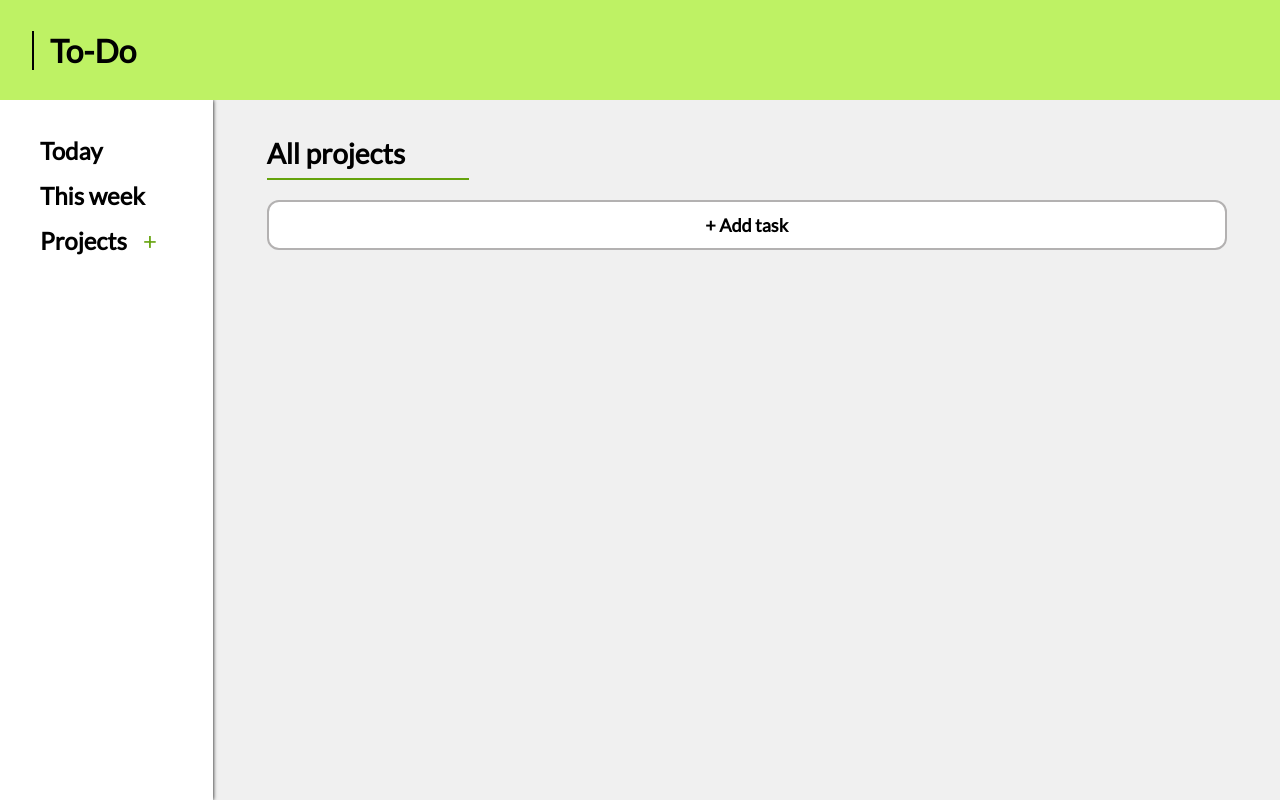
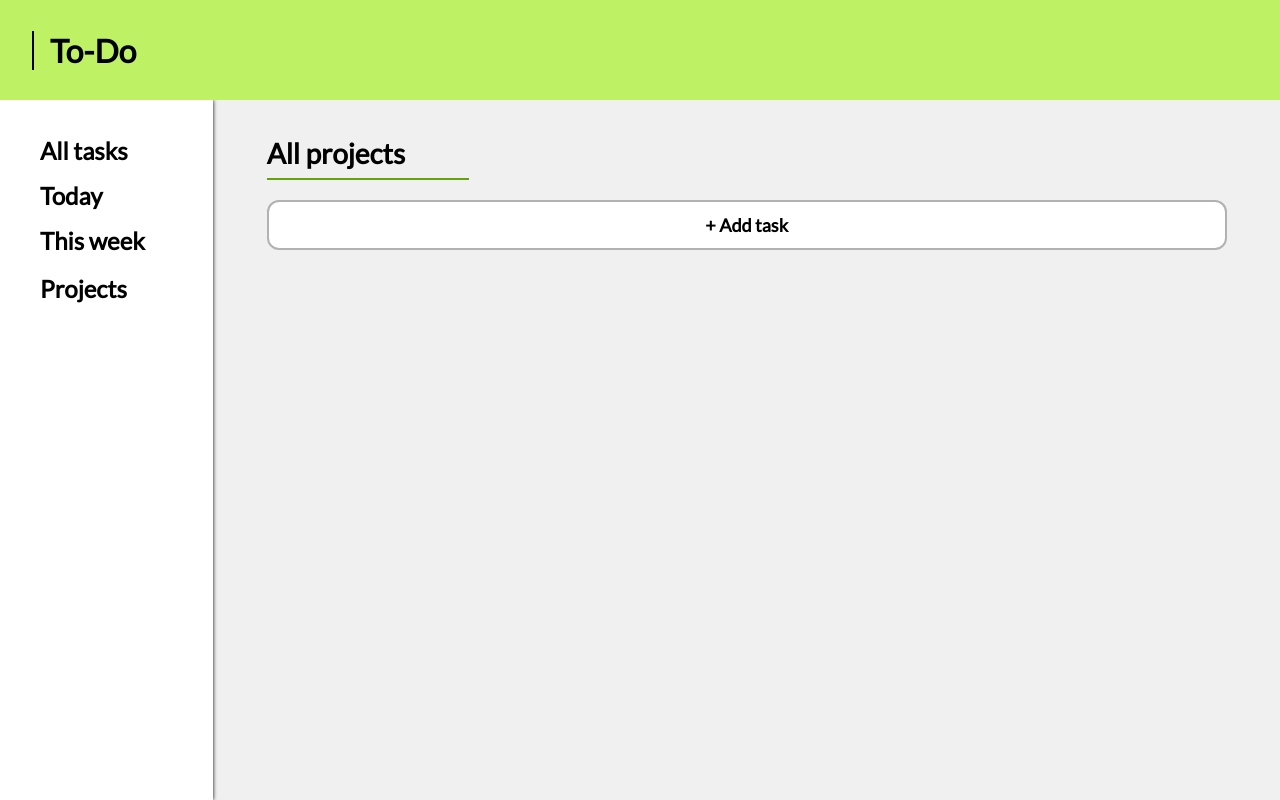
Before and after one commit to weBidji/to-do-list, a website built with webpack: page src/index.html in a window 1280 px wide. Built offline with nearby package versions, Linux system fonts and the light colour scheme.

Commit message:
add all tasks to navbar and changed add project

```diff
--- a/src/init.js
+++ b/src/init.js
@@ -1,4 +1,4 @@
-import { createTask, renderTasks, openModal, markAsComplete, deleteTask, editTaskEventListener, createTaskModal, todayEventListener, thisWeekEventListener } from './tasks.js';
+import { createTask, renderTasks, openModal, markAsComplete, deleteTask, editTaskEventListener, createTaskModal, todayEventListener, thisWeekEventListener, allTasksEventListener } from './tasks.js';
 import { createProject, projectList, renderProjects, filterProjects, deleteProjectEventListener, showProjectInput } from './projects.js';
 
 export function initializeApp() {
@@ -22,6 +22,7 @@ export function initializeApp() {
     deleteTask();
     todayEventListener();
     thisWeekEventListener();
+    allTasksEventListener();
     // showProjectInput();
     // createTaskModal();
     //createTaskModal();
@@ -44,6 +45,12 @@ export function loadUI() {
     document.body.appendChild(navBar);
     navBar.id = 'nav';
 
+
+    const allTasks = document.createElement('a');
+    allTasks.id = "all-tasks-link";
+    allTasks.textContent = 'All tasks';
+    allTasks.classList.add('nav-link');
+    navBar.appendChild(allTasks);
 
     const todayLink = document.createElement('a');
     todayLink.id = 'today-link';
--- a/src/projects.js
+++ b/src/projects.js
@@ -32,7 +32,7 @@ export function projectList() {
     projectsBox.id = 'projects-box';
     nav.appendChild(projectsBox);
 
-    addProjectButton.addEventListener('click', (e) => {
+   projectsLinkContainer.addEventListener('click', (e) => {
 
         const projectForm = document.getElementById('project-form');
 
--- a/src/style.css
+++ b/src/style.css
@@ -80,7 +80,6 @@ nav {
 
 }
 
-/* PROJECTS */
 
 .nav-link {
 
@@ -97,7 +96,7 @@ nav {
     border-left: 2px solid var(--lime-600);
 }
 
-#today-link {
+#all-tasks-link {
     margin-top: 2.25rem;
 }
 
@@ -151,7 +150,8 @@ nav {
 }
 
 #add-project-button {
-    font-size: 1.5rem;
+    visibility: hidden;
+    font-size: 1.75rem;
     color: var(--lime-600);
     background-color: transparent;
     transition: transform 0.2s ease-in-out;
@@ -173,6 +173,10 @@ nav {
     gap: 1rem;
     width: fit-content;
 
+}
+
+#project-link-container:hover #add-project-button {
+    visibility: visible;
 }
 
 #projects-link {
--- a/src/tasks.js
+++ b/src/tasks.js
@@ -212,128 +212,6 @@ export function createTask(name, description, project, date) {
 }
 
 
-/*
-export function renderTasks(project) {
-
-
-    const main = document.getElementById('main-section');
-    const mainTitleContainer = document.getElementById('main-title-container');
-
-
-    //Get tasks from storage before rendering
-
-    let storedTasks = localStorage.getItem('tasks');
-    if (storedTasks) {
-        tasks = JSON.parse(storedTasks);
-    }
-
-    let tasksToDisplay;
-
-    // Clear section
-
-    const titleToDelete = main.querySelector('h2');
-    if (titleToDelete) { titleToDelete.remove(); }
-    const existingTasks = main.querySelectorAll('.task');
-    existingTasks.forEach(task => task.remove());
-
-    // Title of current project
-
-    const projectTitle = document.createElement('h2');
-    projectTitle.id = 'project-title';
-    if (project === 'all') {
-        projectTitle.textContent = 'All projects'
-    } else {
-        projectTitle.textContent = project;
-    }
-
-    mainTitleContainer.appendChild(projectTitle);
-
-
-    // Filter tasks relative to selected project
-
-    if (project === 'all') {
-        tasksToDisplay = tasks;
-
-
-    } else {
-        tasksToDisplay = tasks.filter(containsProjectName)
-    }
-
-    function containsProjectName(task) {
-
-        return task.project === project;
-    };
-
-    // Create, fill and append elements to section
-
-    tasksToDisplay.forEach((task) => {
-
-        const taskDiv = document.createElement('div');
-        const taskName = document.createElement('h3');
-        const taskDesc = document.createElement('div');
-        const taskProject = document.createElement('div');
-        const taskDate = document.createElement('div');
-        const completedButton = document.createElement('button');
-        const editButton = document.createElement('button');
-        const deleteButton = document.createElement('button');
-
-
-        taskDiv.classList.add('task');
-        taskName.classList.add('task-name');
-        taskDesc.classList.add('task-desc');
-        taskProject.classList.add('task-project');
-        taskDate.classList.add('task-date')
-        completedButton.classList.add('completed-button');
-        editButton.classList.add('edit-button')
-        deleteButton.classList.add('delete-button')
-        const main = document.getElementById('main-section');
-
-        taskName.textContent = capitalizeFirstLetter(task.name);
-        taskDesc.textContent = capitalizeFirstLetter(task.description);
-
-        let taskProjectText = '';
-        if (task.project === '') {
-            taskProjectText = '(No project)'
-        } else {
-            taskProjectText = task.project;
-        }
-        taskProject.innerHTML = '<span><svg class="project-icon" xmlns="http://www.w3.org/2000/svg" viewBox="0 0 24 24"><path d="M20,6C20.58,6 21.05,6.2 21.42,6.59C21.8,7 22,7.45 22,8V19C22,19.55 21.8,20 21.42,20.41C21.05,20.8 20.58,21 20,21H4C3.42,21 2.95,20.8 2.58,20.41C2.2,20 2,19.55 2,19V8C2,7.45 2.2,7 2.58,6.59C2.95,6.2 3.42,6 4,6H8V4C8,3.42 8.2,2.95 8.58,2.58C8.95,2.2 9.42,2 10,2H14C14.58,2 15.05,2.2 15.42,2.58C15.8,2.95 16,3.42 16,4V6H20M4,8V19H20V8H4M14,6V4H10V6H14Z" /></svg></span>' + `<p class="task-project-name">${capitalizeFirstLetter(taskProjectText)}</p>`;
-
-
-        // Date formatting function
-
-        function formatDate(date) {
-
-            const dateString = date;
-            const [day, month, year] = dateString.split('-');
-
-
-            const formattedDate = `${year}/${month}/${day}`;
-            return formattedDate;
-
-        }
-        taskDate.innerHTML = '<span><svg  class= "calendar-icon" xmlns="http://www.w3.org/2000/svg" viewBox="0 0 24 24"><path d="M19 3H18V1H16V3H8V1H6V3H5C3.89 3 3 3.9 3 5V19C3 20.11 3.9 21 5 21H19C20.11 21 21 20.11 21 19V5C21 3.9 20.11 3 19 3M19 19H5V9H19V19M19 7H5V5H19V7Z" /></svg></span>' + `<p>${formatDate(task.date)}</p>`;
-        editButton.innerHTML = '<svg class="edit-icon" xmlns="http://www.w3.org/2000/svg" viewBox="0 0 24 24"><path d="M18.13 12L19.39 10.74C19.83 10.3 20.39 10.06 21 10V9L15 3H5C3.89 3 3 3.89 3 5V19C3 20.1 3.89 21 5 21H11V19.13L11.13 19H5V5H12V12H18.13M14 4.5L19.5 10H14V4.5M19.13 13.83L21.17 15.87L15.04 22H13V19.96L19.13 13.83M22.85 14.19L21.87 15.17L19.83 13.13L20.81 12.15C21 11.95 21.33 11.95 21.53 12.15L22.85 13.47C23.05 13.67 23.05 14 22.85 14.19Z" /></svg>'
-
-        deleteButton.innerHTML = '<svg class = "delete-icon" xmlns="http://www.w3.org/2000/svg" viewBox="0 0 24 24"><path d="M6,19A2,2 0 0,0 8,21H16A2,2 0 0,0 18,19V7H6V19M8,9H16V19H8V9M15.5,4L14.5,3H9.5L8.5,4H5V6H19V4H15.5Z" /></svg>'
-
-
-
-        main.appendChild(taskDiv);
-        taskDiv.appendChild(completedButton);
-        taskDiv.appendChild(taskName);
-        taskDiv.appendChild(taskDesc);
-        taskDiv.appendChild(taskProject);
-        taskDiv.appendChild(taskDate);
-        taskDiv.appendChild(editButton);
-        taskDiv.appendChild(deleteButton);
-
-
-    })
-    editTaskEventListener();
-    deleteTask();
-
-}*/
 
 export function renderTasks(project, filter) {
     const main = document.getElementById('main-section');
@@ -730,3 +608,11 @@ export function thisWeekEventListener() {
         renderTasks('all', 'thisWeek');
     })
 }
+
+export function allTasksEventListener() {
+    const allTasks = document.getElementById('all-tasks-link');
+    allTasks.addEventListener('click', () => {
+        console.log('yerp');
+        renderTasks('all');
+    })
+}
```
